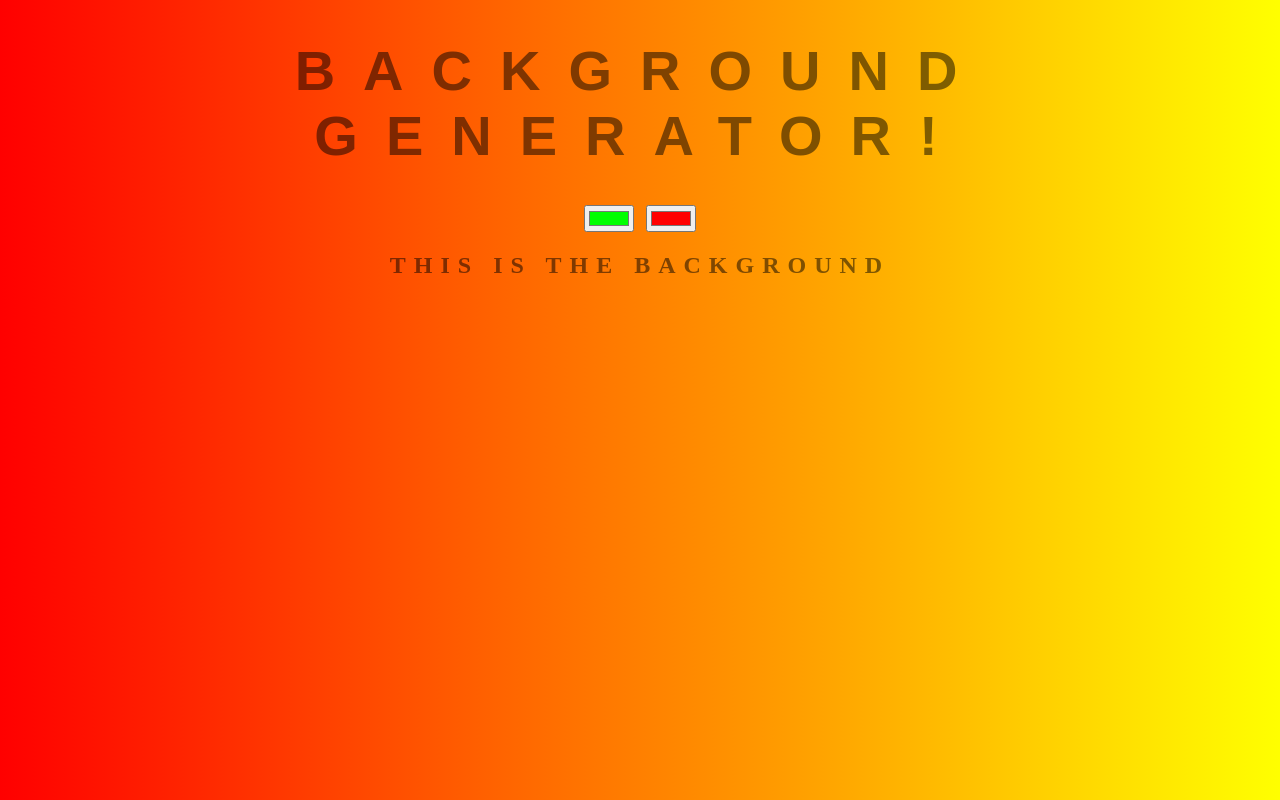
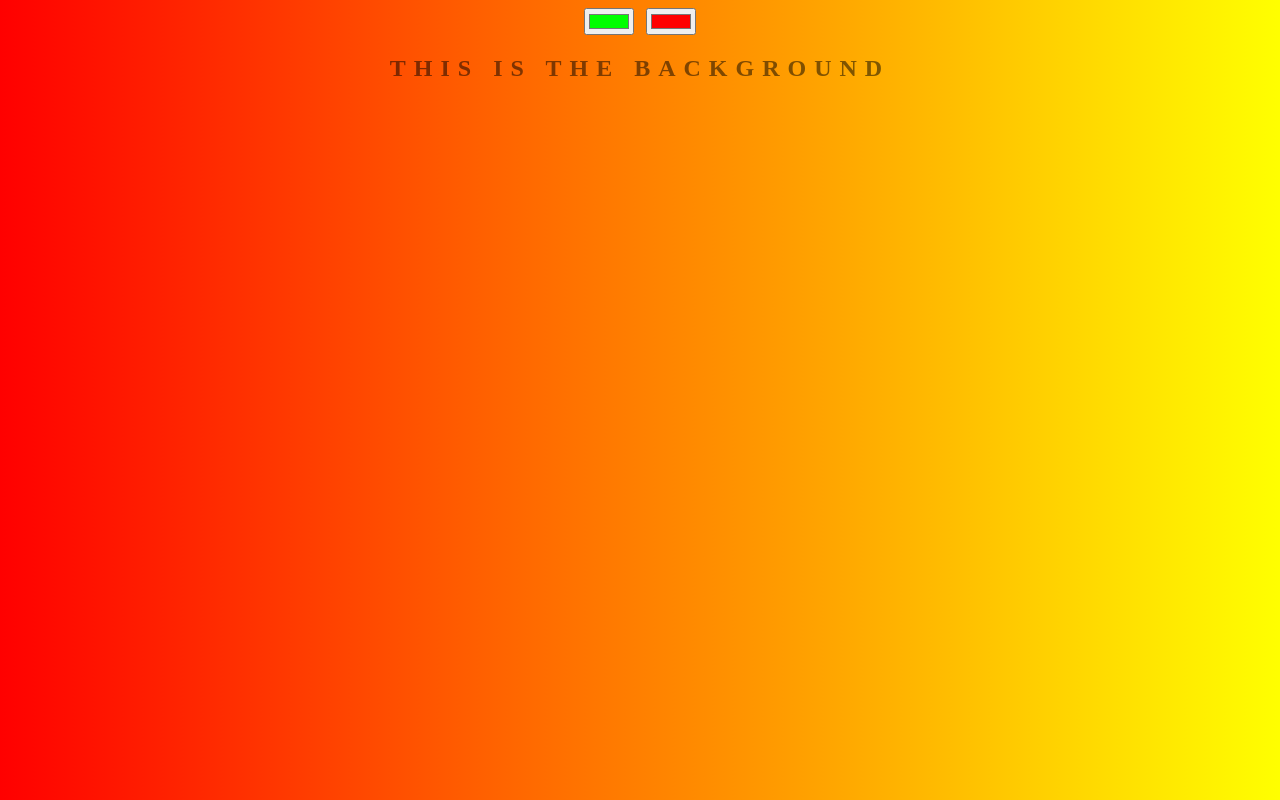
Before and after one commit to Michaelolawale/background-generator, a plain HTML site: page index.html in a window 1280 px wide. Drawn offline with Linux system fonts and the light colour scheme.

Commit message:
remove header

```diff
--- a/index.html
+++ b/index.html
@@ -5,7 +5,6 @@
 	<link rel="stylesheet" type="text/css" href="style.css">
 </head>
 <body id="gradient">
-	<h1>Background Generator!</h1>
 	<input class="color1" type="color" name="color1" value="#00ff00">
 	<input class="color2"  type="color" name="color2" value="#ff0000">
 	<h2>This is the background</h2>
```
Also changed, not shown: 1 other file.
